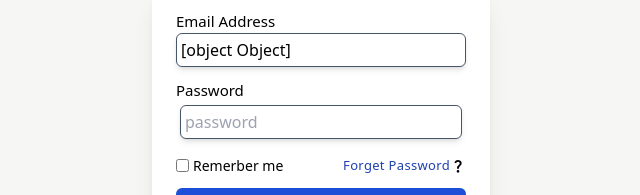
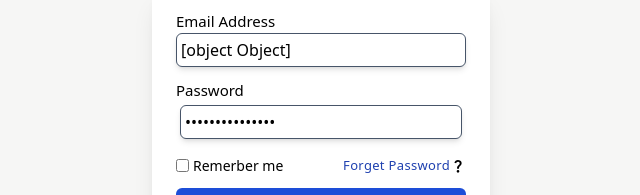
Before and after one commit to prashant2150487/ecommerce-web, a React (Create React App) app in the folder client/: page /login in a window 1280 px wide. Shown: the part 130-325 px from the top of the page, without its empty margins (319-959 px from the left). Built offline with nearby package versions, Linux system fonts and the light colour scheme.

Commit message:
changes in login

```diff
--- a/client/src/components/Login/Login.js
+++ b/client/src/components/Login/Login.js
@@ -3,15 +3,15 @@ import { MdQuestionMark } from "react-icons/md";
 const Login = () => {
   const data = { email: "", password: "" };
   const [inputData, setInputData] = useState(data);
-  const [inputpaswword, setPassword] = useState(data);
+  const [inputPassword, setPassword] = useState(data);
 
   function handlesubmit(e) {
     e.preventDefault();
-    if (!inputData || !inputPassword) {
+    if (!inputData || ! inputPassword) {
       alert("Please fill all the fields");
     }
   }
-  console.log(inputData,inputpaswword)
+  console.log(inputData,inputPassword)
   return (
     <>
       <div className="m-auto flex items-center justify-center flex-col mt-10  w-[100%] max-w-[370px] p-4  font-medium">
@@ -42,7 +42,7 @@ const Login = () => {
                 type="password"
                 placeholder="password"
                 className=" flex-1 p-1  rounded-md shadow-md outline-none border border-slate-600"
-                value={inputpaswword.password}
+                value={inputPassword}
                 onChange={(e) => setPassword(e.target.value)}
               />
             </div>
```
